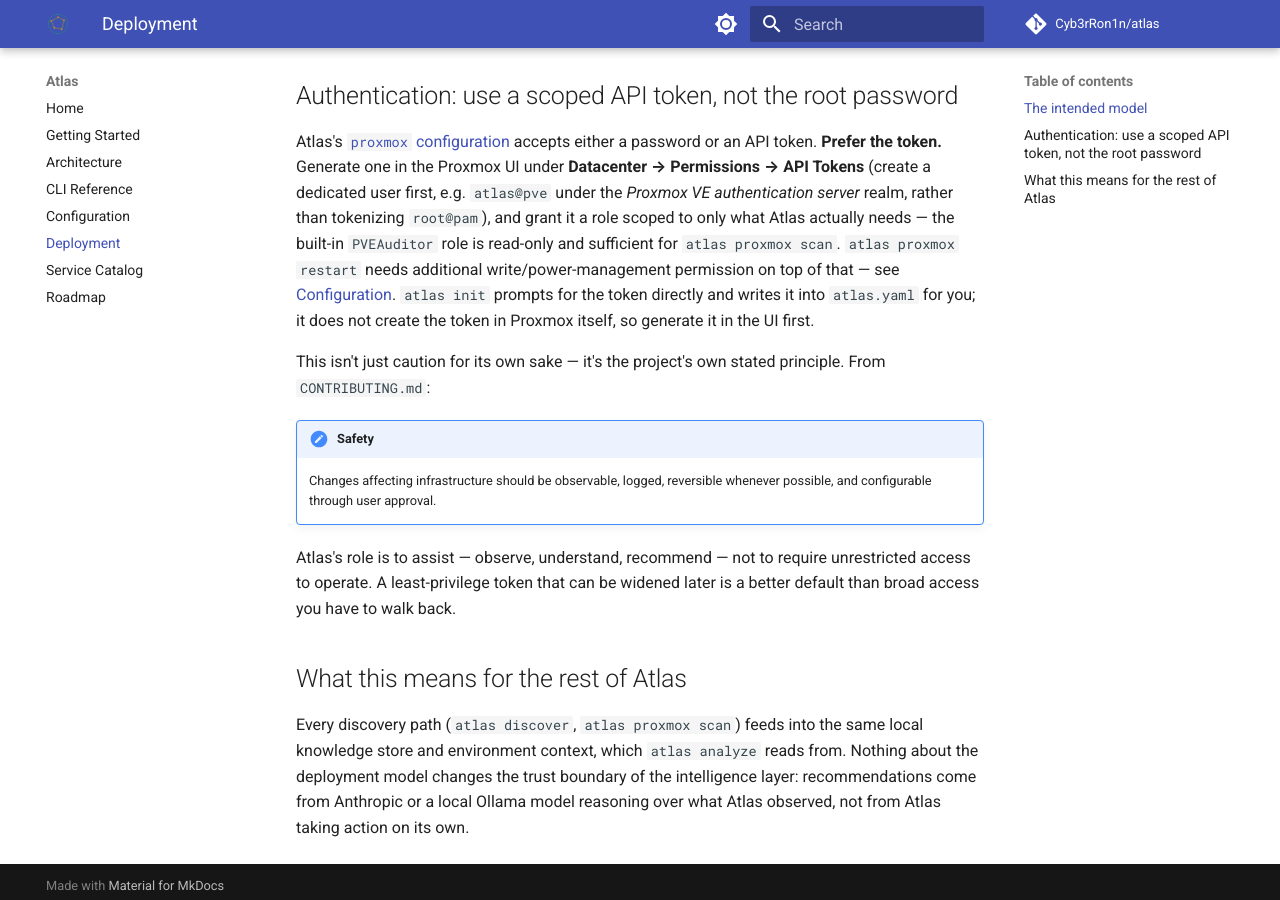
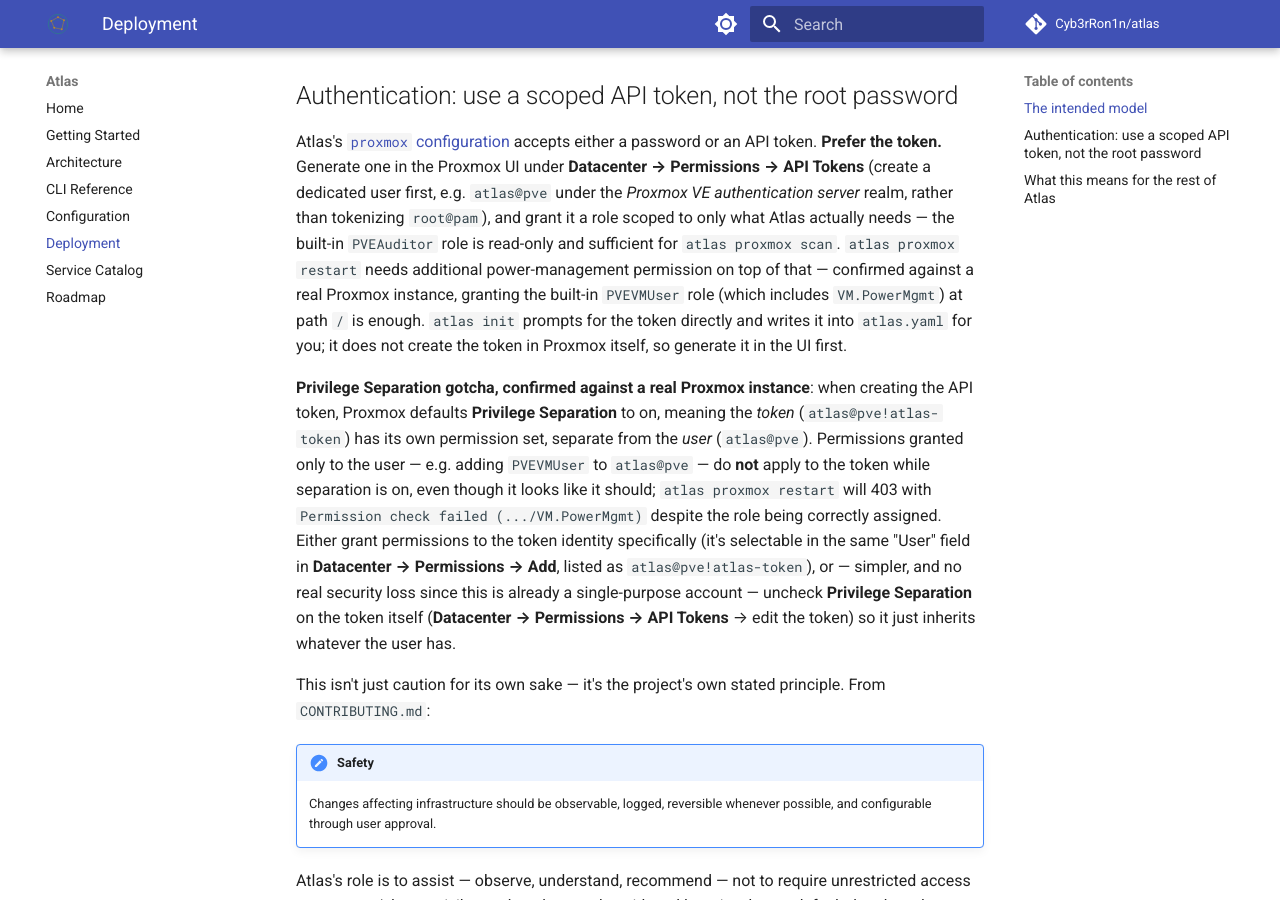
Before and after one commit to Cyb3rRon1n/atlas, an MkDocs documentation site: the page built from docs/deployment/index.md, in a window 1280 px wide and 900 px high, scrolled down 859 px. Built offline with MkDocs 1.6.1 and Material for MkDocs 9.7.7, drawn with Linux system fonts in a browser that asks for light colours; comment, search, counter and statistics services are not loaded.

Commit message:
docs: record atlas proxmox restart verified against real hardware
Second action type (after Docker restart) now confirmed working
end-to-end against a real Proxmox host: scan found a newly-created
LXC guest and correctly flagged it as added, then restart actually
restarted it.

Documents two real setup gotchas found getting there, in
docs/deployment/index.md where someone would actually be following
along when they hit them: verify_ssl needs to be false against
Proxmox's default self-signed cert, and API token Privilege
Separation (on by default) means permissions granted to the user
don't apply to the token unless separation is off or the grant
targets the token identity directly - confirmed the exact 403 this
produces (Permission check failed .../VM.PowerMgmt) even with the
correct role assigned to the user. Also names PVEVMUser as the
confirmed-working role for restart, replacing the earlier
"consult Proxmox's docs, can't confirm" hedge now that it's verified.

Co-Authored-By: Claude Sonnet 5 <noreply@anthropic.com>

```diff
--- a/docs/deployment/index.md
+++ b/docs/deployment/index.md
@@ -21,7 +21,9 @@ Because Atlas runs on the same cluster it inspects, connecting back to the Proxm
 
 ## Authentication: use a scoped API token, not the root password
 
-Atlas's [`proxmox` configuration](../configuration.md#proxmox) accepts either a password or an API token. **Prefer the token.** Generate one in the Proxmox UI under **Datacenter → Permissions → API Tokens** (create a dedicated user first, e.g. `atlas@pve` under the *Proxmox VE authentication server* realm, rather than tokenizing `root@pam`), and grant it a role scoped to only what Atlas actually needs — the built-in `PVEAuditor` role is read-only and sufficient for `atlas proxmox scan`. `atlas proxmox restart` needs additional write/power-management permission on top of that — see [Configuration](../configuration.md#proxmox). `atlas init` prompts for the token directly and writes it into `atlas.yaml` for you; it does not create the token in Proxmox itself, so generate it in the UI first.
+Atlas's [`proxmox` configuration](../configuration.md#proxmox) accepts either a password or an API token. **Prefer the token.** Generate one in the Proxmox UI under **Datacenter → Permissions → API Tokens** (create a dedicated user first, e.g. `atlas@pve` under the *Proxmox VE authentication server* realm, rather than tokenizing `root@pam`), and grant it a role scoped to only what Atlas actually needs — the built-in `PVEAuditor` role is read-only and sufficient for `atlas proxmox scan`. `atlas proxmox restart` needs additional power-management permission on top of that — confirmed against a real Proxmox instance, granting the built-in `PVEVMUser` role (which includes `VM.PowerMgmt`) at path `/` is enough. `atlas init` prompts for the token directly and writes it into `atlas.yaml` for you; it does not create the token in Proxmox itself, so generate it in the UI first.
+
+**Privilege Separation gotcha, confirmed against a real Proxmox instance**: when creating the API token, Proxmox defaults **Privilege Separation** to on, meaning the *token* (`atlas@pve!atlas-token`) has its own permission set, separate from the *user* (`atlas@pve`). Permissions granted only to the user — e.g. adding `PVEVMUser` to `atlas@pve` — do **not** apply to the token while separation is on, even though it looks like it should; `atlas proxmox restart` will 403 with `Permission check failed (.../VM.PowerMgmt)` despite the role being correctly assigned. Either grant permissions to the token identity specifically (it's selectable in the same "User" field in **Datacenter → Permissions → Add**, listed as `atlas@pve!atlas-token`), or — simpler, and no real security loss since this is already a single-purpose account — uncheck **Privilege Separation** on the token itself (**Datacenter → Permissions → API Tokens** → edit the token) so it just inherits whatever the user has.
 
 This isn't just caution for its own sake — it's the project's own stated principle. From `CONTRIBUTING.md`:
 
```
Also changed, not shown: CLAUDE.md (+1 -1 lines), docs/configuration.md (+1 -1 lines), docs/roadmap.md (+1 -1 lines).
